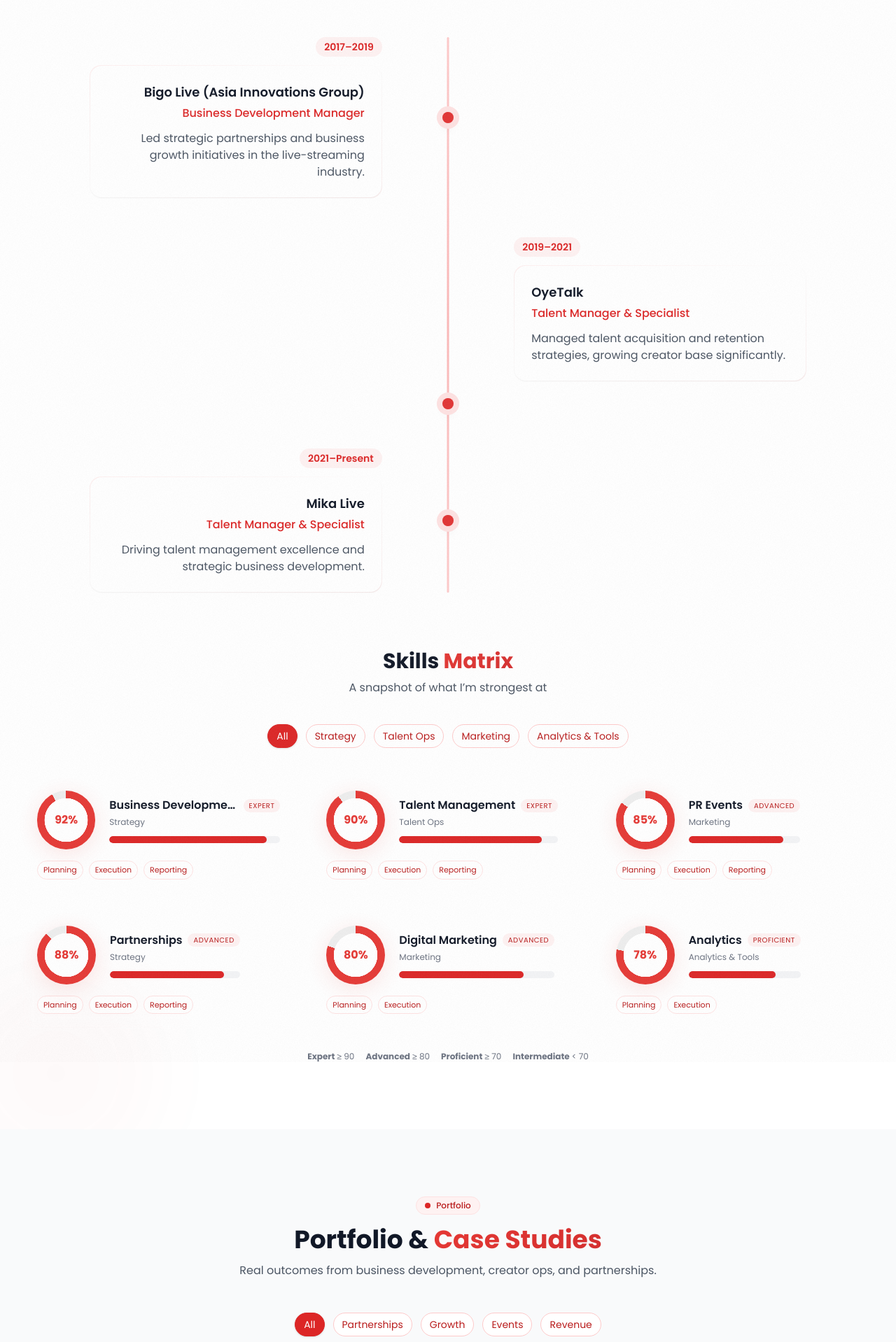
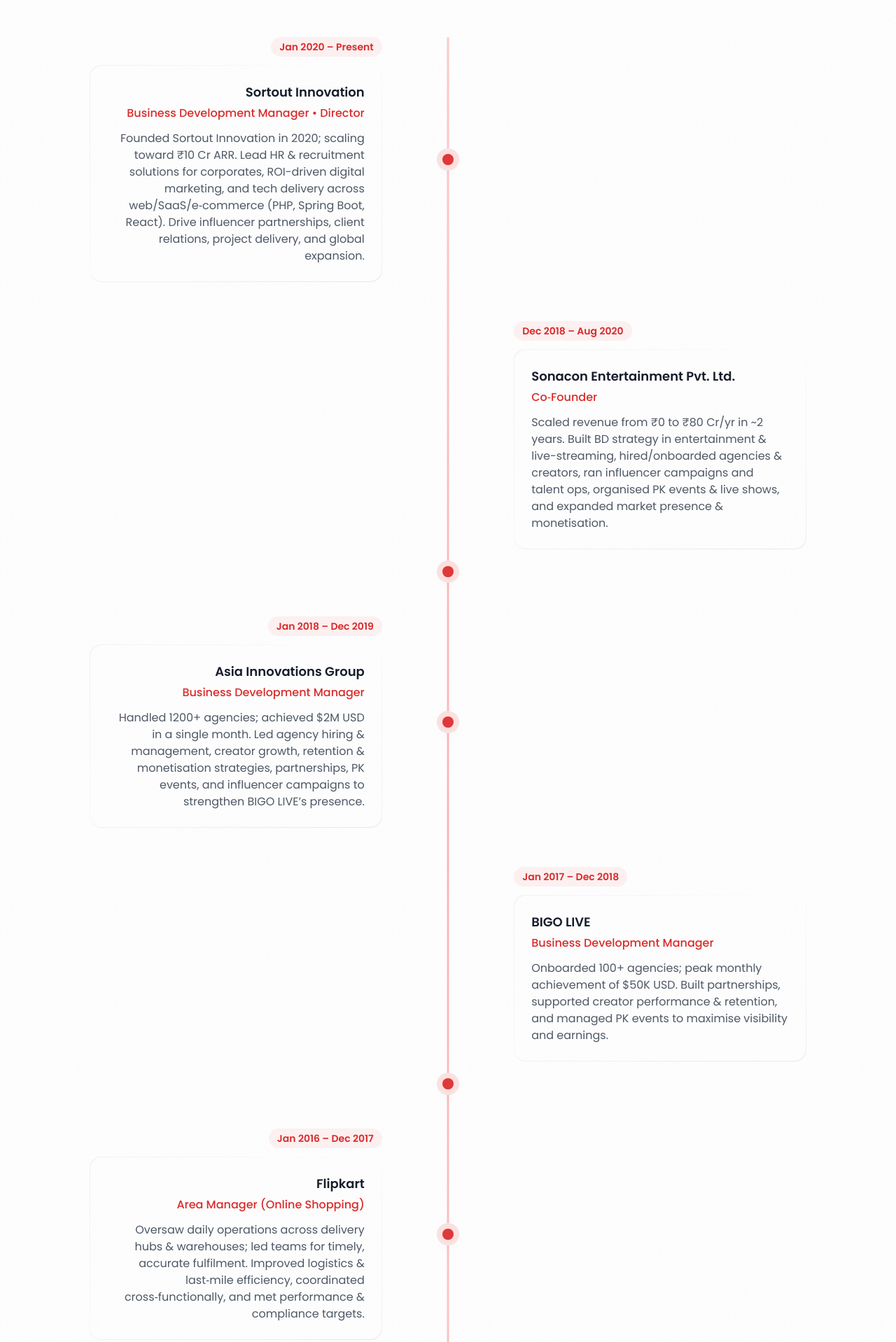
Before and after one commit to ajaySingh2615/harry-portfolio, a React (Vite) app: page / in a window 1280 px wide. Shown: the part 1642-3560 px from the top of the page at 70% size. Built offline with nearby package versions, Linux system fonts and the light colour scheme.

Commit message:
Update work experience section in About component with new roles, descriptions, and timelines

```diff
--- a/src/components/About.jsx
+++ b/src/components/About.jsx
@@ -14,25 +14,46 @@
 
   const timeline = [
     {
-      year: "2017–2019",
-      company: "Bigo Live (Asia Innovations Group)",
+      year: "Jan 2020 – Present",
+      company: "Sortout Innovation",
+      position: "Business Development Manager • Director",
+      description:
+        "Founded Sortout Innovation in 2020; scaling toward ₹10 Cr ARR. Lead HR & recruitment solutions for corporates, ROI-driven digital marketing, and tech delivery across web/SaaS/e‑commerce (PHP, Spring Boot, React). Drive influencer partnerships, client relations, project delivery, and global expansion.",
+    },
+    {
+      year: "Dec 2018 – Aug 2020",
+      company: "Sonacon Entertainment Pvt. Ltd.",
+      position: "Co‑Founder",
+      description:
+        "Scaled revenue from ₹0 to ₹80 Cr/yr in ~2 years. Built BD strategy in entertainment & live-streaming, hired/onboarded agencies & creators, ran influencer campaigns and talent ops, organised PK events & live shows, and expanded market presence & monetisation.",
+    },
+    {
+      year: "Jan 2018 – Dec 2019",
+      company: "Asia Innovations Group",
       position: "Business Development Manager",
       description:
-        "Led strategic partnerships and business growth initiatives in the live-streaming industry.",
+        "Handled 1200+ agencies; achieved $2M USD in a single month. Led agency hiring & management, creator growth, retention & monetisation strategies, partnerships, PK events, and influencer campaigns to strengthen BIGO LIVE’s presence.",
     },
     {
-      year: "2019–2021",
-      company: "OyeTalk",
-      position: "Talent Manager & Specialist",
+      year: "Jan 2017 – Dec 2018",
+      company: "BIGO LIVE",
+      position: "Business Development Manager",
       description:
-        "Managed talent acquisition and retention strategies, growing creator base significantly.",
+        "Onboarded 100+ agencies; peak monthly achievement of $50K USD. Built partnerships, supported creator performance & retention, and managed PK events to maximise visibility and earnings.",
     },
     {
-      year: "2021–Present",
-      company: "Mika Live",
-      position: "Talent Manager & Specialist",
+      year: "Jan 2016 – Dec 2017",
+      company: "Flipkart",
+      position: "Area Manager (Online Shopping)",
       description:
-        "Driving talent management excellence and strategic business development.",
+        "Oversaw daily operations across delivery hubs & warehouses; led teams for timely, accurate fulfilment. Improved logistics & last‑mile efficiency, coordinated cross‑functionally, and met performance & compliance targets.",
+    },
+    {
+      year: "Jan 2014 – Dec 2016",
+      company: "BMA Wealth Creators Ltd",
+      position: "Branch Manager (Stock Market)",
+      description:
+        "Managed branch operations & client services; led financial advisors & sales teams; drove revenue via trading & investment solutions; expanded client base while ensuring SEBI/regulatory compliance and strong customer relationships.",
     },
   ];
 
```
